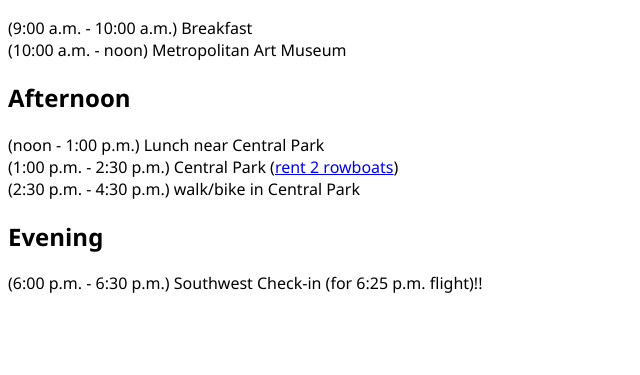
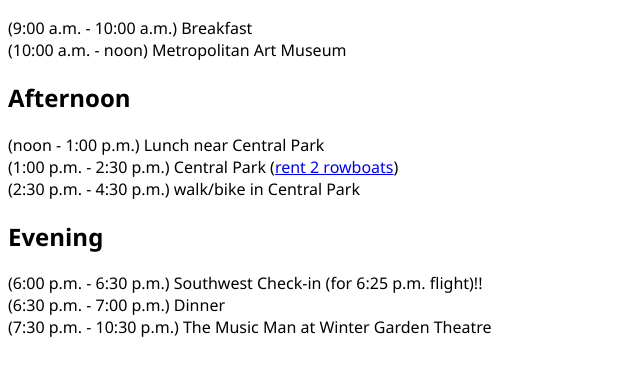
Before and after one commit to sef-ninja/sef-ninja.github.io, a plain HTML site: page nyc_2022/day2.html in a window 1280 px wide. Shown: the part 161-536 px from the top of the page, without its empty margins (0-640 px from the left). Drawn offline with Linux system fonts and the light colour scheme.

Commit message:
Updated with The Music Man

```diff
--- a/nyc_2022/day2.html
+++ b/nyc_2022/day2.html
@@ -24,5 +24,7 @@
 
     <h2>Evening</h2>
     <div class="item">(6:00 p.m. - 6:30 p.m.) Southwest Check-in (for 6:25 p.m. flight)!!</div>
+    <div class="item">(6:30 p.m. - 7:00 p.m.) Dinner</div>
+    <div class="item">(7:30 p.m. - 10:30 p.m.) The Music Man at Winter Garden Theatre</div>
   </body>
 </html>
```
Also changed, not shown: index.html (+1 -1 lines).
